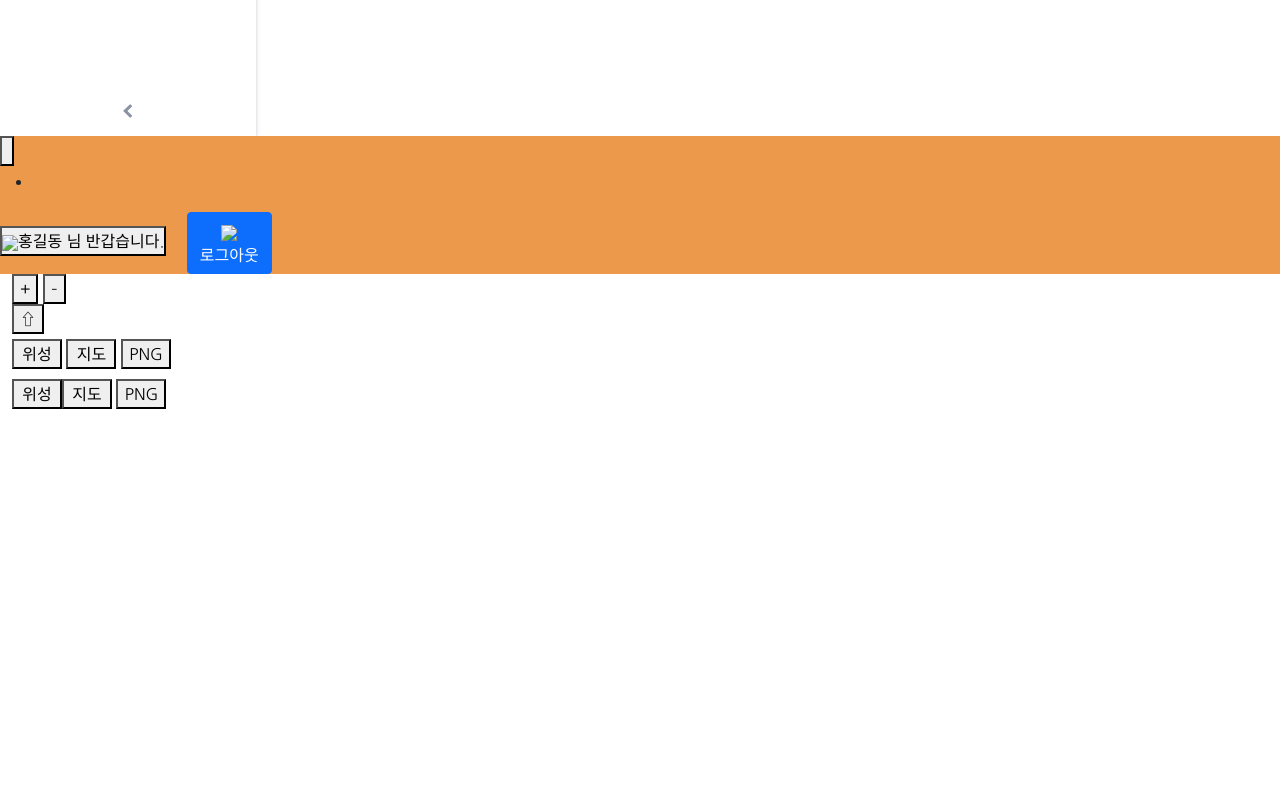
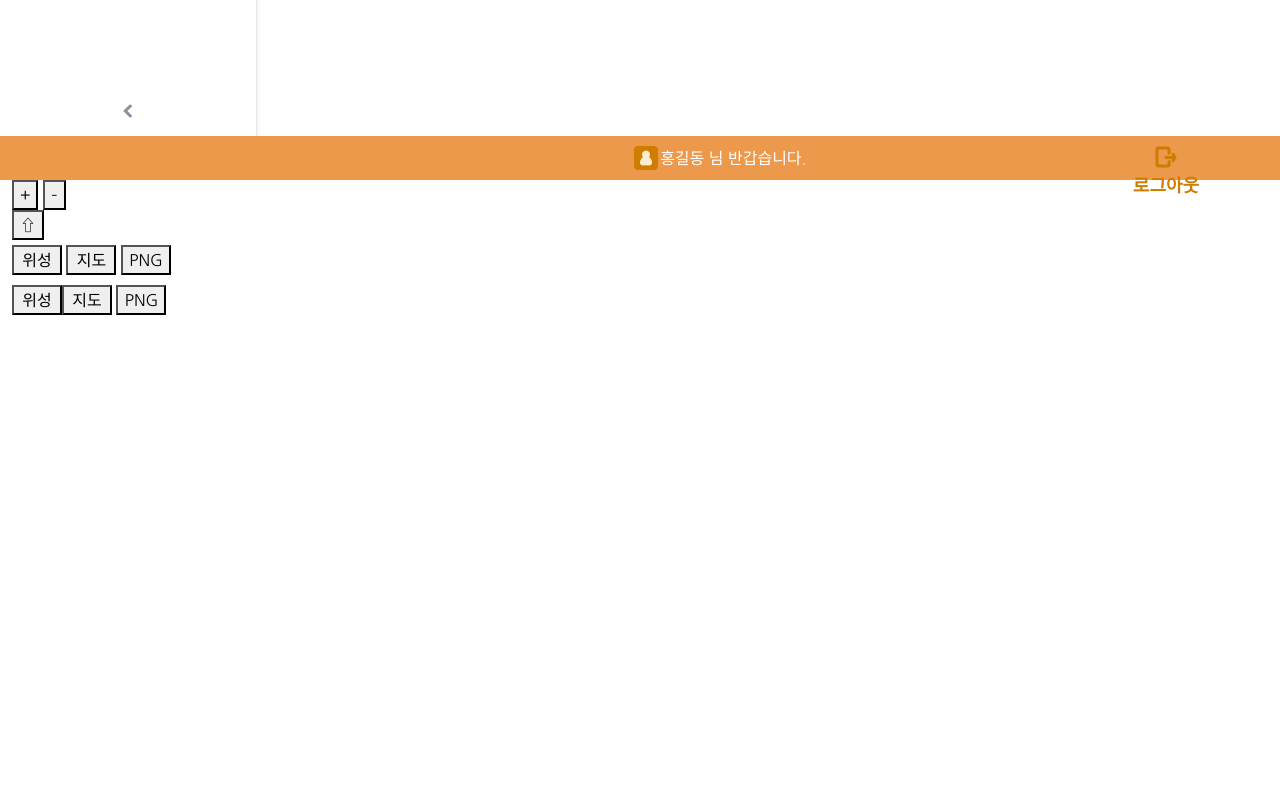
Before and after one commit to heesoo-enord/HS_Publishing, a plain HTML site: page DroneOnion_sub1.html in a window 1280 px wide. Shown: the part 840-1640 px from the top of the page. Drawn offline with nearby package versions, Linux system fonts and the light colour scheme.

Commit message:
Add files via upload
header css 수정

```diff
--- a/DroneOnion_sub1.html
+++ b/DroneOnion_sub1.html
@@ -11,6 +11,15 @@
         <style>
             * {
                 font-family: "Nanum Gothic", sans-serif;
+            }
+
+            .img {
+                vertical-align: middle;
+            }
+
+            .wrapper {
+                width: 1100px;
+                margin: 0 auto;
             }
 
             .root {
@@ -163,23 +172,88 @@
                 padding: 0;
             }
 
-            .header {
-                display: flex;
-                flex-wrap: wrap;
-                justify-content: space-between;
-                min-height: 4rem;
+            .en-defaultlayout {
+                /* height: 100%!important;
+                z-index: 1029; */
+                display: flex!important;
+                flex-direction: column!important;
+                transition: padding .15s;
+                width: 100%;
+                will-change: auto;
+                flex-direction: column!important;
+                min-height: 100vh!important;
             }
 
-            /* .flex-column {
-                flex-direction: column!important;
+            .header {
+                align-items: center;
+                display: flex;
+                flex-wrap: inherit;
+                justify-content: space-between;
+                width: 100%;
+            }
+
+            .en-appheader-menu-icon {
+                color: #fff;
+                margin-left: 25px;
+            }
+
+            .header-nav {
+                list-style: none;
+                margin-bottom: 0;
+            }
+
+            /* .en-appheader-profile-icon {
+                height: 16px;
+                margin-right: 11px;
+                width: 16px;
             } */
 
-            .en-dashboard-container {
+            .en-appheader-user {
+                align-items: center;
+                color: #fff;
+                display: flex;
+                font-size: 16px;
+                font-weight: var(--e-font-weight-bold);
+                line-height: 22px;
+            }
+
+            .header-toggler {
+                background-color: #00000000;
+                border: 0;
+                border-radius: 0.25rem;
+            }
+
+            .en-appheader-logout {
+                background-color: #fff;
+                display: flex;
+                height: 44px;
+                margin-right: 32px;
+                width: 140px;
+            }
+
+            .btn {
+                border-radius: 8px;
+                color: #fff;
+                font-size: 16px;
+                line-height: 22px;
+                text-align: center;
+            }
+
+            .en-appheader-logout-label {
+                align-items: center;
+                color: #ce7d00;
+                font-size: 18px;
+                font-weight: bold;
+                line-height: 22px;
+                margin-top: 6px;
+            }
+
+            /* .en-dashboard-container {
                 height: 100%;
                 padding: 0;
                 position: relative;
                 width: 100%;
-            }
+            } */
 
             #map {
                 width: 100%;
@@ -273,8 +347,8 @@
         <button class="sidebar-toggler en-appsidebar-toggler"></button>
     </div>
         <div class="wrapper en-defaultlayout">
-            <div class="header header-sticky en-appheader-container">
-                <div class="container-fluid" style="padding: 0px;">
+            <div class="header en-appheader-container">
+                <div class="container-fluid header">
                 <button type="button" class="header-toggler ps-1">
                     <svg xmlns="http://www.w3.org/2000/svg" viewBox="0 0 512 512" class="icon icon-lg en-appheader-menu-icon" role="img">
                         <rect width="352" height="32" x="80" y="96" fill="var(--ci-primary-color, currentColor)" class="ci-primary"></rect>
@@ -282,14 +356,14 @@
                         <rect width="352" height="32" x="80" y="384" fill="var(--ci-primary-color, currentColor)" class="ci-primary"></rect>
                     </svg>
                 </button>
-                <ul class="header-nav d-none d-md-flex me-auto" role="navigation">
+                <ul class="header-nav" role="navigation">
                     <li class="nav-item">
                     </li>
                 </ul>
                 <button type="button" class="header-toggler px-md-0 me-md-3 en-appheader-user">
-                    <img class="en-appheader-profile-icon" src="mypage.png">홍길동 님 반갑습니다.</button>
-                    <button class="btn btn-primary en-appheader-logout" type="button">
-                        <img class="en-appheader-logout-icon" src="logout.png">
+                    <img class="en-appheader-profile-icon" src="img/icon_user2.png">홍길동 님 반갑습니다.</button>
+                    <button class="btn en-appheader-logout" type="button">
+                        <img class="en-appheader-logout-icon" src="img/icon_logout.png">
                     <div class="en-appheader-logout-label">로그아웃</div>
                 </button>
             </div>
```
